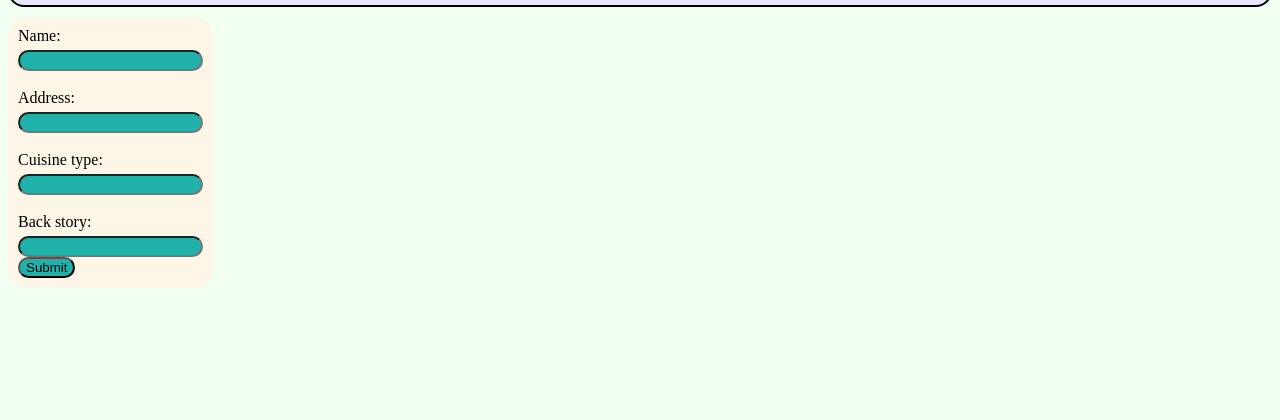
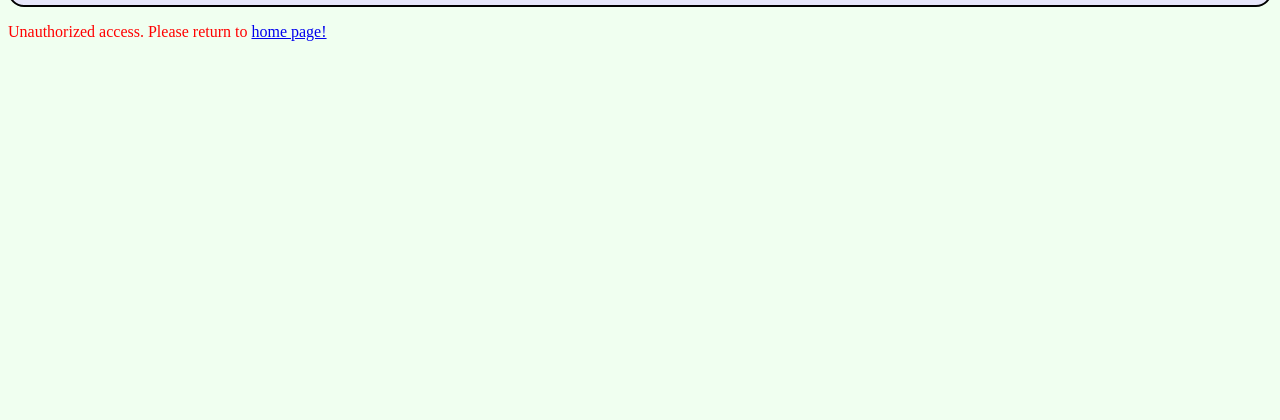
Before and after one commit to coolryan/BonAppetitRestaurantManagementSystem, a PHP site: page /restaurant_info.php in a window 1280 px wide. Shown: the part 33-453 px from the top of the page. Run offline with PHP 8.4, Linux system fonts and the light colour scheme; data that the repository does not hold is empty.

Commit message:
edit restaurant page

```diff
--- a/public/CSS/Main.css
+++ b/public/CSS/Main.css
@@ -63,3 +63,10 @@ button {
 	border-radius: 20px;
 	float: right;
 }
+
+.error {
+	color: red;
+}
+.success {
+	color: green;
+}
--- /dev/null
+++ b/public/Unauthorized_access.php
@@ -0,0 +1 @@
+<p class="error">Unauthorized access. Please return to <a href="/Welcome.php">home page!</a></p>
--- a/public/restaurant_info.php
+++ b/public/restaurant_info.php
@@ -4,7 +4,7 @@
 	<meta charset="utf-8">
 	<meta name="viewport" content="width=device-width, initial-scale=1">
 	<title>Restaurant Information</title>
-	<link rel="stylesheet" type="text/css" href="CSS/Main.css">
+	<link rel="stylesheet" type="text/css" href="/CSS/Main.css">
 </head>
 <body>
 	<?php
@@ -13,6 +13,12 @@
 		require_once("utils.php");
 		checkAndStartSession();
 		$logged_in = isLoggedIn();
+
+		if(!$logged_in) {
+			require_once("Unauthorized_access.php");
+			require_once("Footer.php");
+			exit();
+		}
 
 		// Connect to MySQL
 		require_once("Connect.php");
@@ -41,9 +47,9 @@
 			}
 
 			if(isset($error_msg)) {
-				echo "<p color='red'>".$error_msg."</p>";
+				echo "<p class='error'>".$error_msg."</p>";
 			} else if(isset($success) && $success) {
-				echo "<p color='green'>Menu item saved!</p>";
+				echo "<p class='success'>Menu item saved!</p>";
 			}
 		}
 		else if(!empty($_GET['id'])) {
@@ -82,7 +88,6 @@
 	</form>
 
 	<?php
-		// Footer
 		require_once("Footer.php");
 	?>
 </body>
```
Also changed, not shown: public/Welcome.php (+6 -1 lines).
